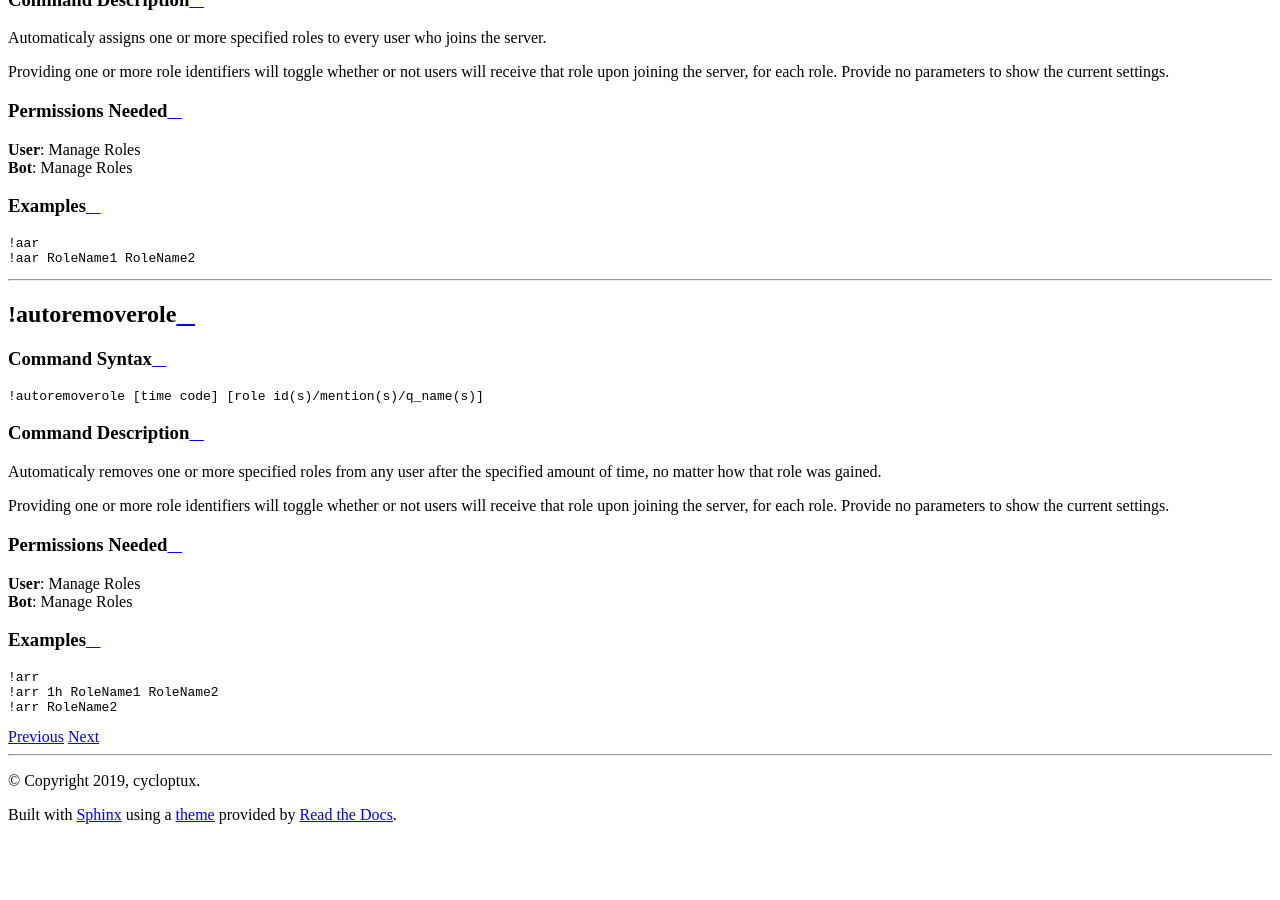
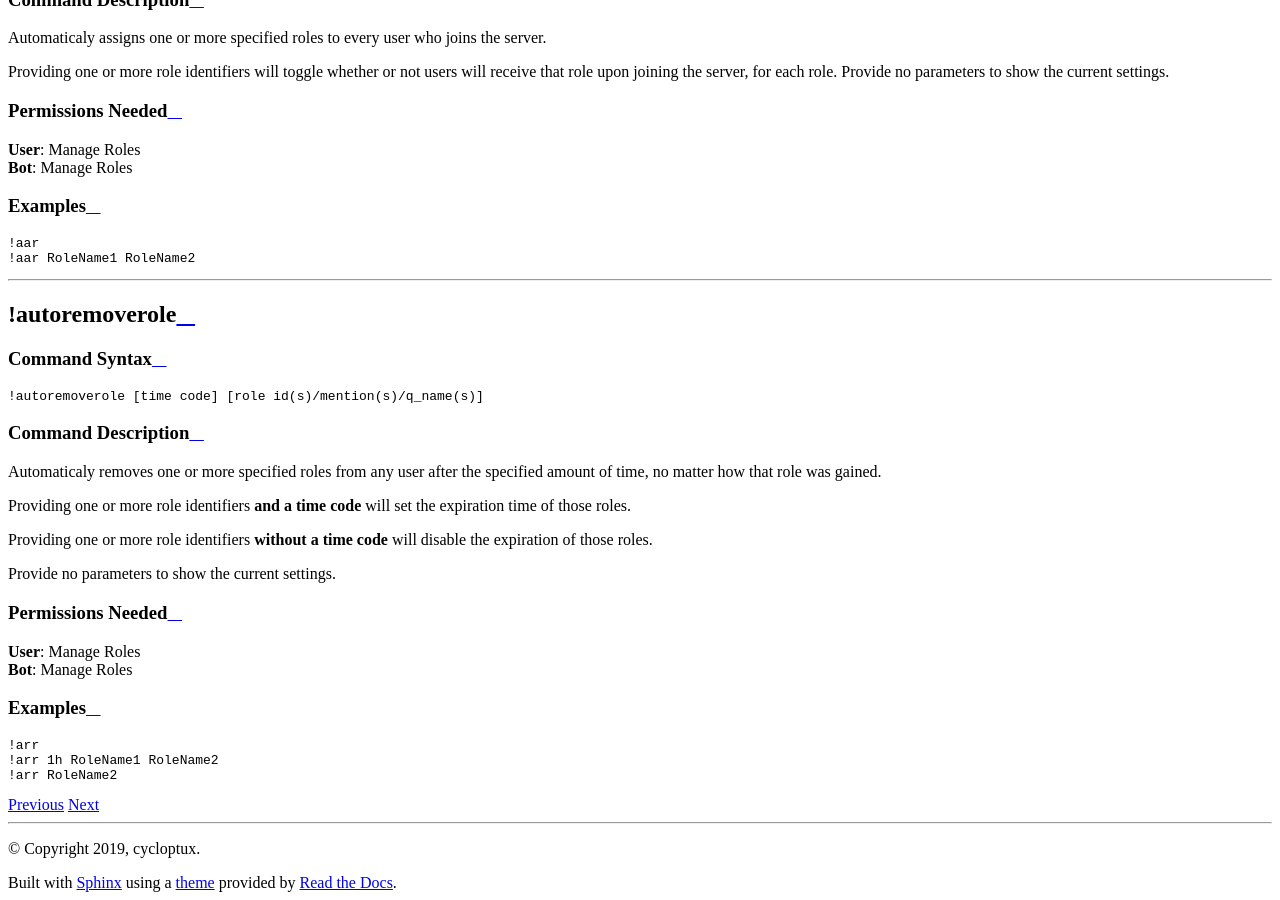
Before and after one commit to cycloptux/GiselleBot-Documentation, a Sphinx documentation site: the page built from docs/source/administration.rst, in a window 1280 px wide and 900 px high, scrolled down 5067 px. Built offline with Sphinx 7.4.7 and the Read the Docs theme 2.0.0, drawn with Linux system fonts in a browser that asks for light colours; before the commit the page ends 5899 px from its top, so only the background shows below that.

Commit message:
Fixed arr.

```diff
--- a/docs/source/administration.rst
+++ b/docs/source/administration.rst
@@ -248,7 +248,11 @@ Command Description
 ^^^^^^^^^^^^^^^^^^^
 Automaticaly removes one or more specified roles from any user after the specified amount of time, no matter how that role was gained.
 
-Providing one or more role identifiers will toggle whether or not users will receive that role upon joining the server, for each role. Provide no parameters to show the current settings.
+Providing one or more role identifiers **and a time code** will set the expiration time of those roles.
+
+Providing one or more role identifiers **without a time code** will disable the expiration of those roles.
+
+Provide no parameters to show the current settings.
 
 Permissions Needed
 ^^^^^^^^^^^^^^^^^^
```
